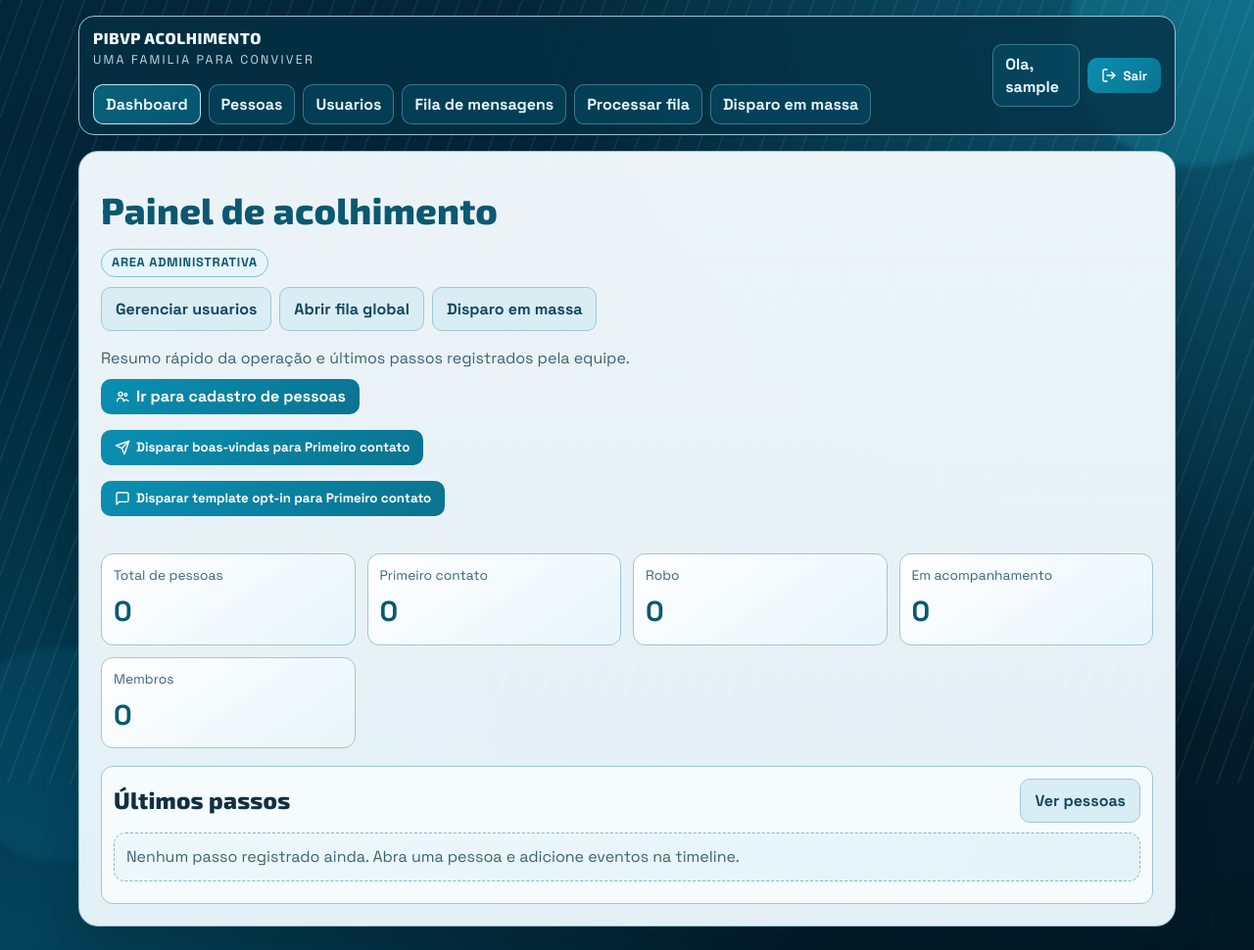
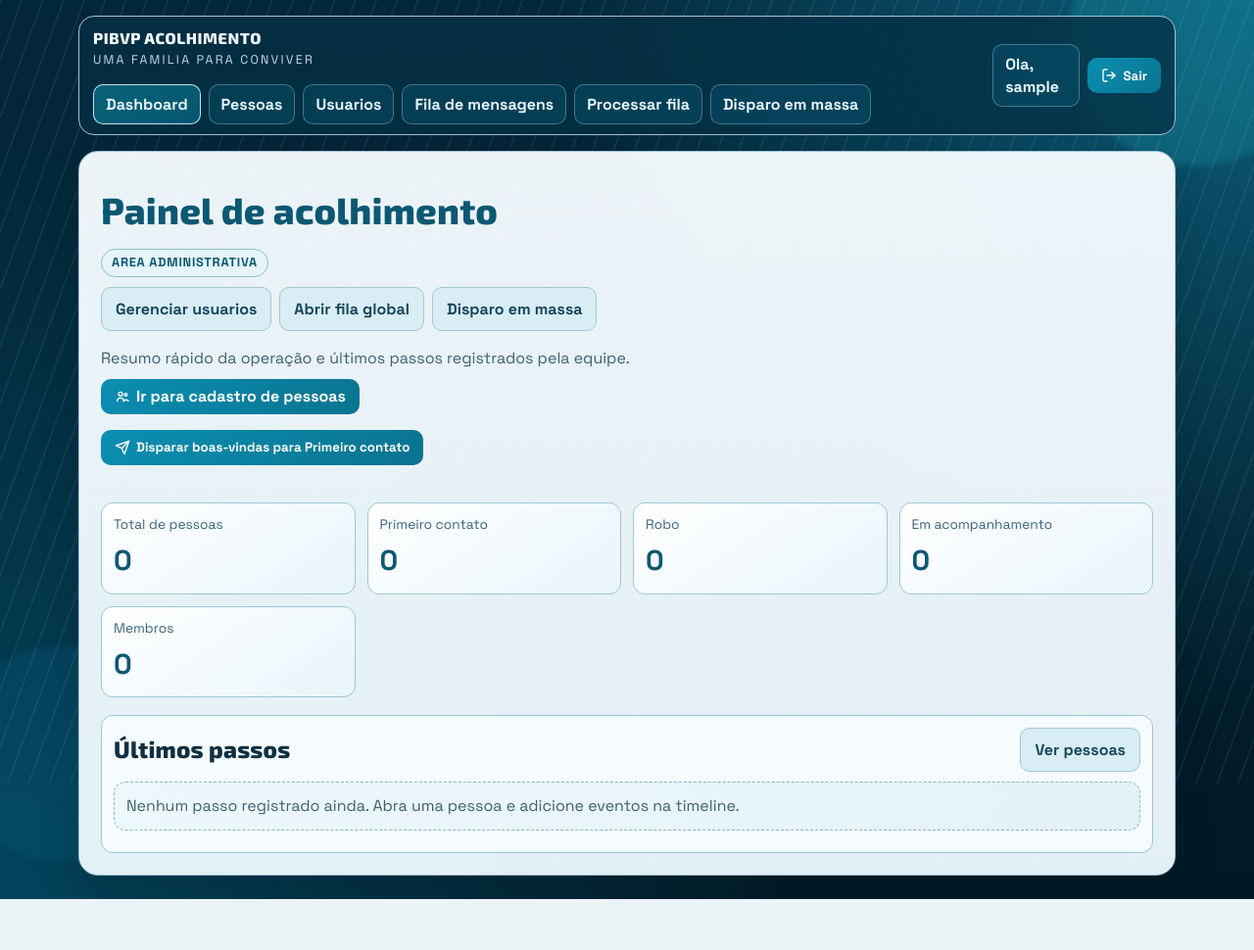
Before and after one commit to simoesjonatas/acolhimento_pibvp, a Django app: page / in a window 1280 px wide. Shown: the whole page at 98% size. After the commit the page ends 918 px from the top, so only its background shows below. Run offline with Django 4.2, Linux system fonts and the light colour scheme; the visitor is signed in with stand-in values (Sample User, id 1); data that the repository does not hold is empty.

Commit message:
feat: Atualiza formulário de disparo de boas-vindas e ajusta ícones no painel

```diff
--- a/templates/dashboard.html
+++ b/templates/dashboard.html
@@ -21,20 +21,21 @@
         </a>
     </p>
     {% if user.is_staff or user.is_superuser %}
-    <form method="post" class="inline-actions">
+    {% comment %} <form method="post" class="inline-actions">
         {% csrf_token %}
         <input type="hidden" name="action" value="disparar_boas_vindas">
         <button type="submit">
             <svg class="btn-icon" viewBox="0 0 24 24" aria-hidden="true"><path d="M22 2 11 13"/><polygon points="22 2 15 22 11 13 2 9 22 2"/></svg>
             <span class="btn-text">Disparar boas-vindas para Primeiro contato</span>
         </button>
-    </form>
+    </form> {% endcomment %}
     <form method="post" class="inline-actions">
         {% csrf_token %}
         <input type="hidden" name="action" value="disparar_template_opt_in">
         <button type="submit" class="secundario">
-            <svg class="btn-icon" viewBox="0 0 24 24" aria-hidden="true"><path d="M21 15a2 2 0 0 1-2 2H7l-4 4V5a2 2 0 0 1 2-2h14a2 2 0 0 1 2 2z"/></svg>
-            <span class="btn-text">Disparar template opt-in para Primeiro contato</span>
+            <svg class="btn-icon" viewBox="0 0 24 24" aria-hidden="true"><path d="M22 2 11 13"/><polygon points="22 2 15 22 11 13 2 9 22 2"/></svg>
+            {% comment %} <svg class="btn-icon" viewBox="0 0 24 24" aria-hidden="true"><path d="M21 15a2 2 0 0 1-2 2H7l-4 4V5a2 2 0 0 1 2-2h14a2 2 0 0 1 2 2z"/></svg> {% endcomment %}
+            <span class="btn-text">Disparar boas-vindas para Primeiro contato</span>
         </button>
     </form>
     {% endif %}
```
